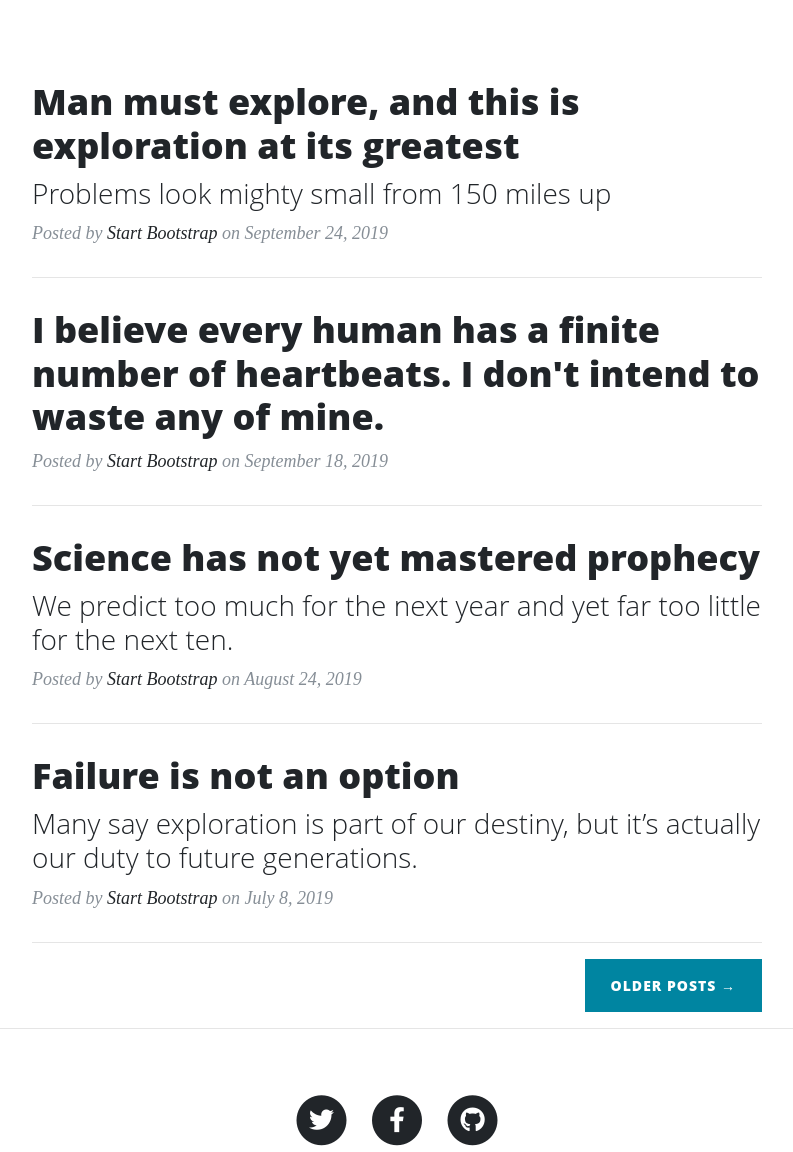
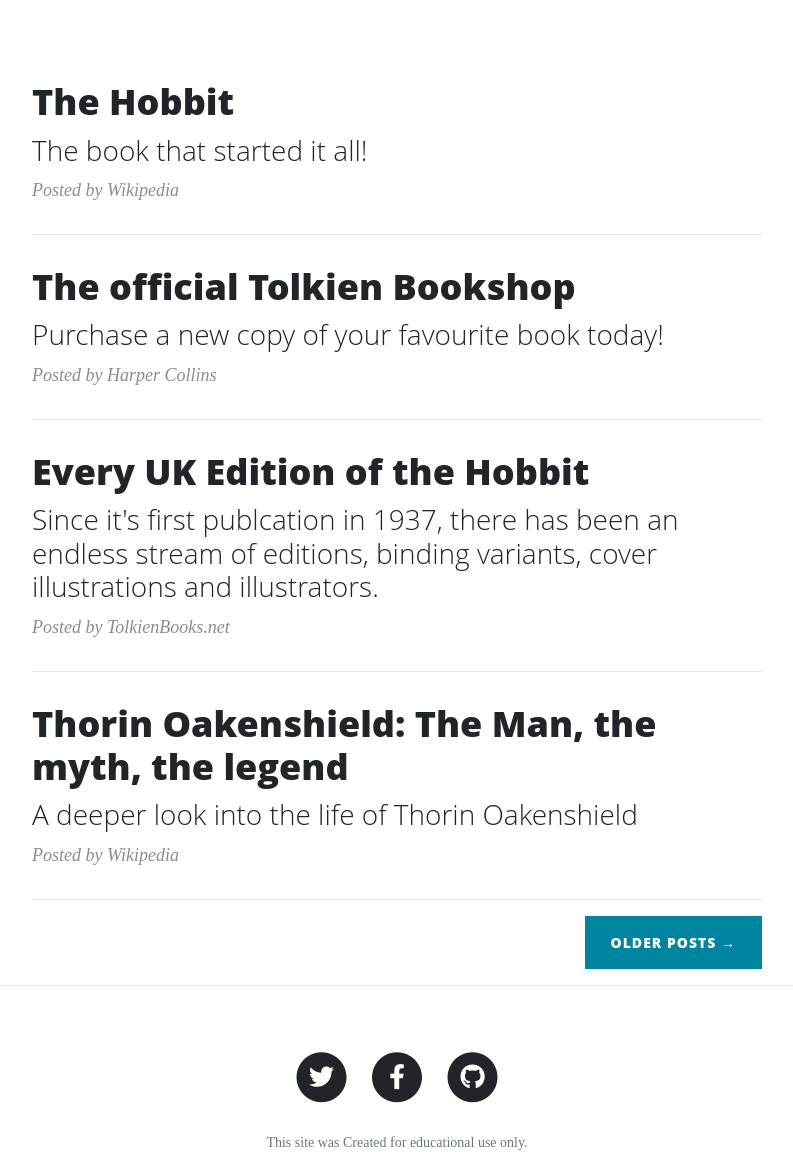
Before and after one commit to kera-cudmore/thorin-flask-app, a Flask app: page / in a window 1280 px wide. Shown: the part 628-1780 px from the top of the page, without its empty margins (243-1036 px from the left). Run offline with Flask 2, Linux system fonts and the light colour scheme; some libraries are stand-ins or nearby versions.

Commit message:
add: information to each of the posts on the home page

```diff
--- a/templates/index.html
+++ b/templates/index.html
@@ -4,60 +4,55 @@
         <div class="row">
             <div class="col-lg-8 col-md-10 mx-auto">
                 <div class="post-preview">
-                    <a href="post.html">
-                        <h2 class="post-title">Man must explore, and this is exploration at its greatest
+                    <a href="https://en.wikipedia.org/wiki/The_Hobbit" target="_blank" rel="noopener">
+                        <h2 class="post-title">The Hobbit
                         </h2>
-                        <h3 class="post-subtitle">Problems look mighty small from 150 miles up
+                        <h3 class="post-subtitle">The book that started it all!
                         </h3>
                     </a>
-                    <p class="post-meta">Posted by
-                        <a href="#">Start Bootstrap</a>
-                        on September 24, 2019
+                    <p class="post-meta">Posted by Wikipedia
                     </p>
                 </div>
                 <hr>
 
                 <div class="post-preview">
-                    <a href="post.html">
+                    <a href="https://harpercollins.co.uk/pages/tolkien" target="_blank" rel="noopener">
                         <h2 class="post-title">
-                            I believe every human has a finite number of heartbeats. I don't intend to waste any of mine.
+                            The official Tolkien Bookshop
                         </h2>
+                        <h3 class="post-subtitle">
+                            Purchase a new copy of your favourite book today!
+                        </h3>
                     </a>
-                    <p class="post-meta">Posted by
-                        <a href="#">Start Bootstrap</a>
-                        on September 18, 2019
+                    <p class="post-meta">Posted by Harper Collins
                     </p>
                 </div>
                 <hr>
 
                 <div class="post-preview">
-                    <a href="post.html">
+                    <a href="https://tolkienbooks.net/php/hobbit.php" target="_blank" rel="noopener">
                         <h2 class="post-title">
-                            Science has not yet mastered prophecy
+                            Every UK Edition of the Hobbit
                         </h2>
                         <h3 class="post-subtitle">
-                            We predict too much for the next year and yet far too little for the next ten.
+                            Since it's first publcation in 1937, there has been an endless stream of editions, binding variants, cover illustrations and illustrators.
                         </h3>
                     </a>
-                    <p class="post-meta">Posted by
-                        <a href="#">Start Bootstrap</a>
-                        on August 24, 2019
+                    <p class="post-meta">Posted by TolkienBooks.net
                     </p>
                 </div>
                 <hr>
 
                 <div class="post-preview">
-                    <a href="post.html">
+                    <a href="https://en.wikipedia.org/wiki/Thorin_Oakenshield" target="_blank" rel="noopener">
                         <h2 class="post-title">
-                            Failure is not an option
+                            Thorin Oakenshield: The Man, the myth, the legend
                         </h2>
                         <h3 class="post-subtitle">
-                            Many say exploration is part of our destiny, but it’s actually our duty to future generations.
+                            A deeper look into the life of Thorin Oakenshield
                         </h3>
                     </a>
-                    <p class="post-meta">Posted by
-                        <a href="#">Start Bootstrap</a>
-                        on July 8, 2019
+                    <p class="post-meta">Posted by Wikipedia
                     </p>
                 </div>
                 <hr>
```
